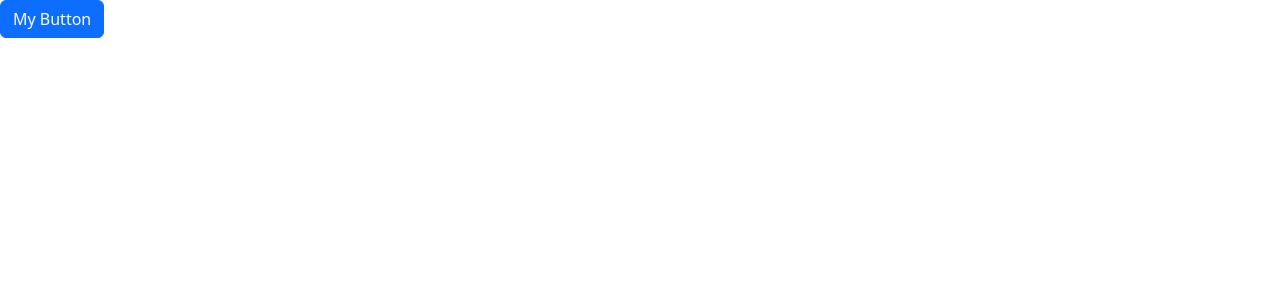
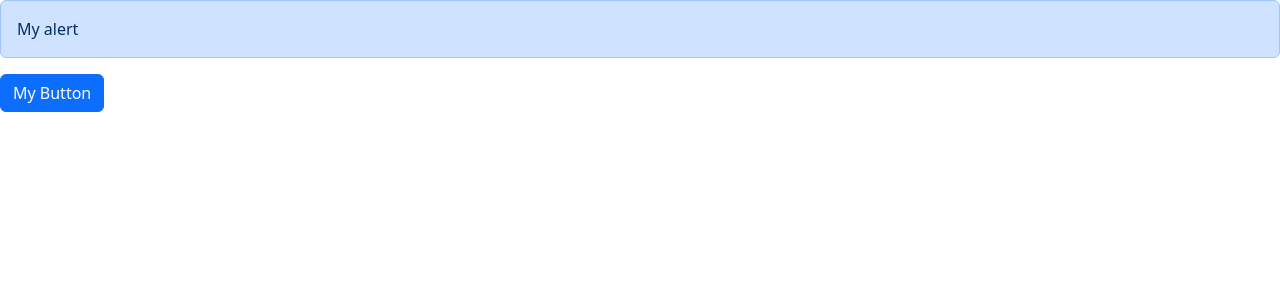
Before and after one commit to md-ash-dot/react-app, a React (Vite) app: page / in a window 1280 px wide. Shown: the top 300 px of the page. Built offline with nearby package versions, Linux system fonts and the light colour scheme.

Commit message:
add Alert above button

```diff
--- a/src/App.tsx
+++ b/src/App.tsx
@@ -1,8 +1,10 @@
+import Alert from "./components/Alert";
 import Button from "./components/Button";
 
 function App() {
   return (
     <div>
+      <Alert>My alert</Alert>
       <Button onClick={() => console.log("Clicked")}>My Button</Button>
     </div>
   );
```
